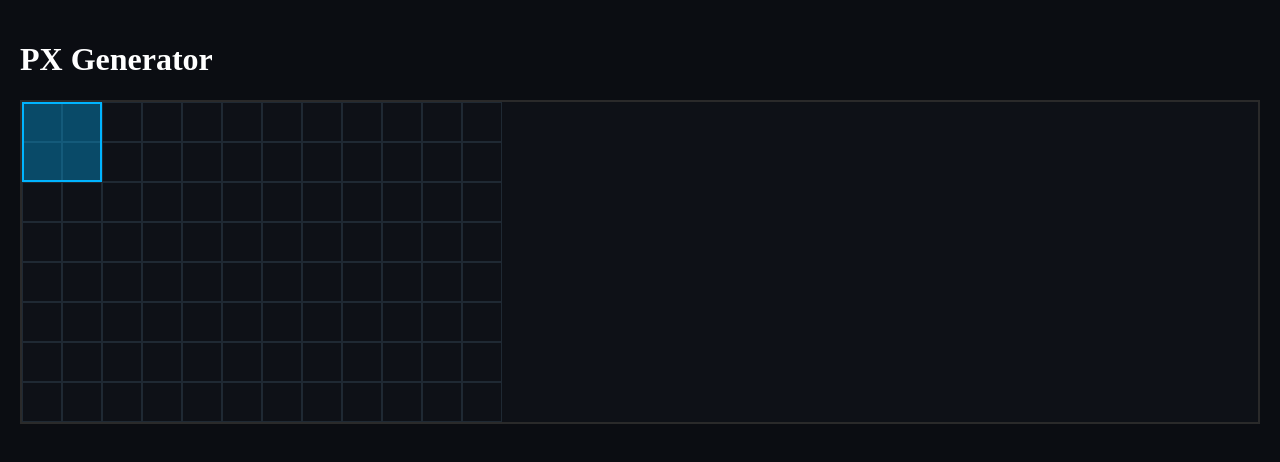
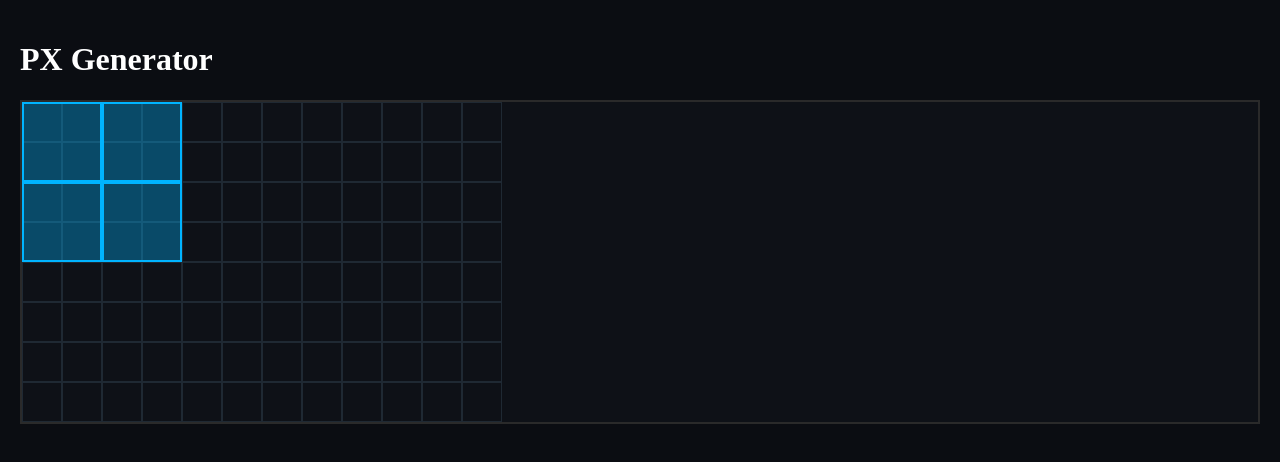
Before and after one commit to emiliozoom/px-generator, a Next.js app: page / in a window 1280 px wide. Shown: the top 462 px of the page. Built offline with nearby package versions, Linux system fonts and the light colour scheme.

Commit message:
feat: support multiple LED modules

```diff
--- a/components/PixelGridCanvas.tsx
+++ b/components/PixelGridCanvas.tsx
@@ -4,9 +4,17 @@ const GRID_COLS = 12;
 const GRID_ROWS = 8;
 const CELL_SIZE = 40;
 
-// Módulo LED (ej: P3.91 500x500)
+// Tamaño de un módulo LED (en celdas)
 const MODULE_COLS = 2;
 const MODULE_ROWS = 2;
+
+// Lista de módulos (posición en celdas)
+const modules = [
+  { id: 1, x: 0, y: 0 },
+  { id: 2, x: 2, y: 0 },
+  { id: 3, x: 0, y: 2 },
+  { id: 4, x: 2, y: 2 },
+];
 
 export default function PixelGridCanvas() {
   return (
@@ -34,12 +42,14 @@ export default function PixelGridCanvas() {
           />
         ))}
 
-        {/* MÓDULO LED */}
+        {/* MÓDULOS LED */}
+        {modules.map((mod) => (
           <div
+            key={mod.id}
             style={{
               position: "absolute",
-            top: 0,
-            left: 0,
+              left: mod.x * CELL_SIZE,
+              top: mod.y * CELL_SIZE,
               width: MODULE_COLS * CELL_SIZE,
               height: MODULE_ROWS * CELL_SIZE,
               background: "rgba(0, 180, 255, 0.35)",
@@ -47,6 +57,7 @@ export default function PixelGridCanvas() {
               boxSizing: "border-box",
             }}
           />
+        ))}
       </div>
     </div>
   );
```
Lines whose indentation alone changed are shown as unchanged.
